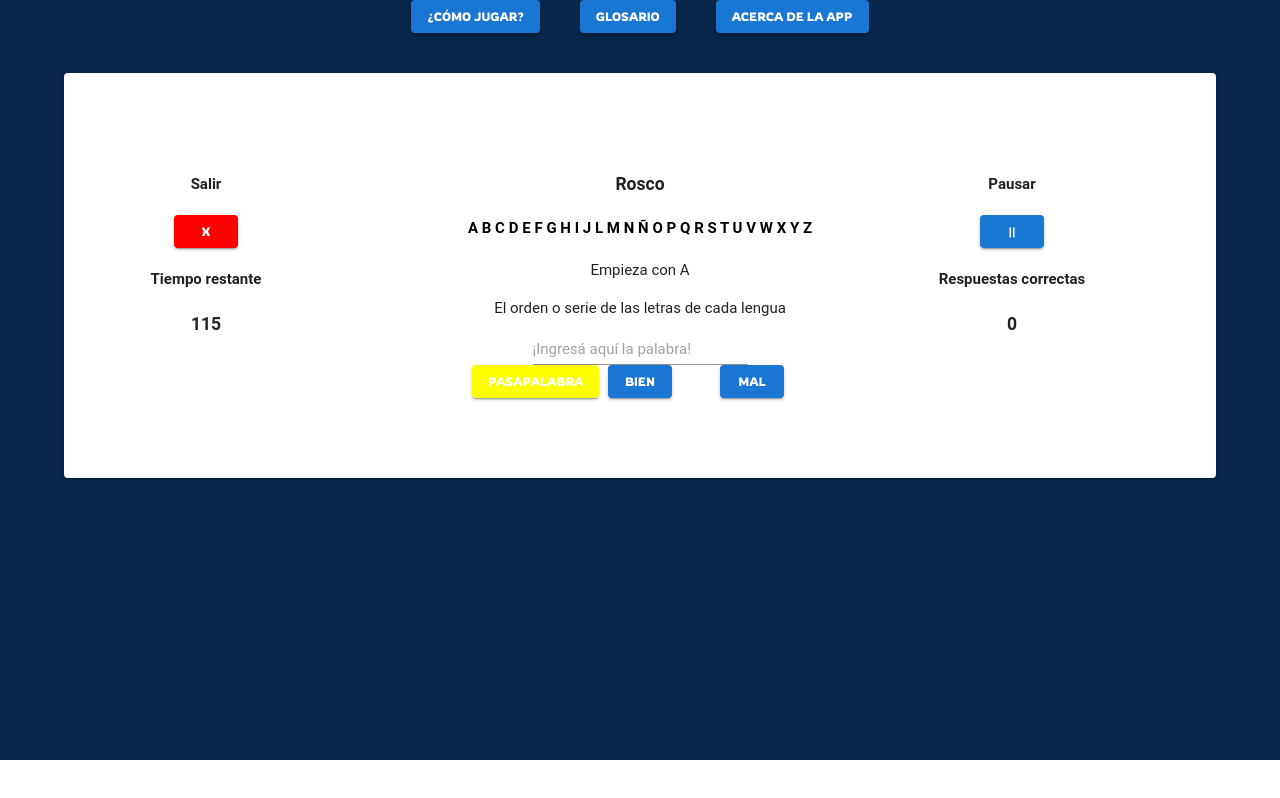
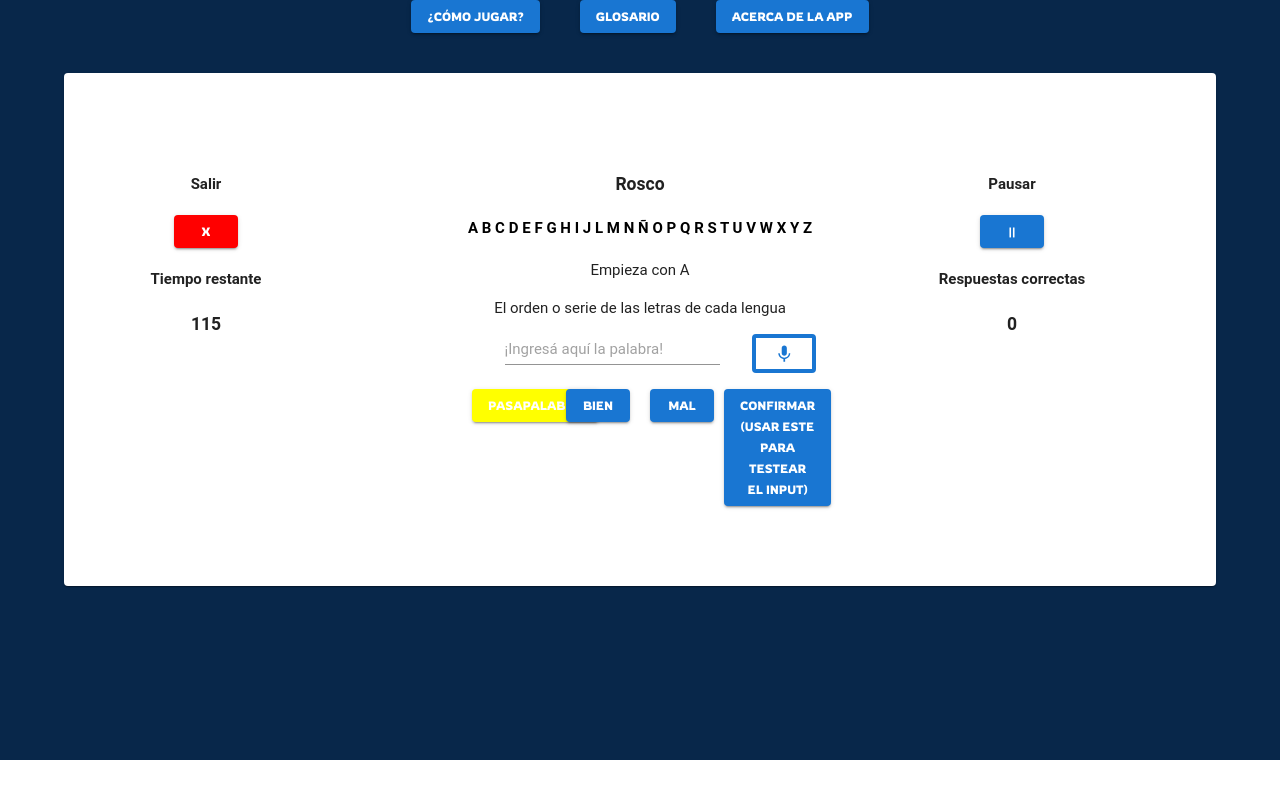
Before and after one commit to tadeovelis/Pasapalabra-ArroyoMaldonado-TPIntegradorDEU-2022, a React (Create React App) app: page /rosco in a window 1280 px wide. Built offline with nearby package versions, Linux system fonts and the light colour scheme; the HTML template or start-up script is replaced by a standard one.

Commit message:
Agregar validación de input (con librería de comparación de strings). Agregar botón de reconocimiento de voz (sin implementar). Agregar botón confirmación de input.

```diff
--- a/package.json
+++ b/package.json
@@ -5,6 +5,7 @@
   "dependencies": {
     "@emotion/react": "^11.9.0",
     "@emotion/styled": "^11.8.1",
+    "@mui/icons-material": "^5.8.3",
     "@mui/material": "^5.8.1",
     "@testing-library/jest-dom": "^5.16.4",
     "@testing-library/react": "^13.3.0",
@@ -13,6 +14,7 @@
     "react-dom": "^18.1.0",
     "react-router-dom": "^6.3.0",
     "react-scripts": "5.0.1",
+    "string-similarity": "^4.0.4",
     "web-vitals": "^2.1.4"
   },
   "scripts": {
--- a/src/components/Juego.js
+++ b/src/components/Juego.js
@@ -13,6 +13,7 @@ import ModalIncorrecto from './Modals/ModalIncorrecto'
 import ModalPasapalabra from './Modals/ModalPasapalabra'
 import ModalPausa from './Modals/ModalPausa'
 import ModalSalir from './Modals/ModalSalir'
+import { compareTwoStrings } from 'string-similarity'
 
 
 /* Estados palabras/letras
@@ -24,6 +25,9 @@ import ModalSalir from './Modals/ModalSalir'
 4: es la actual
 
 */
+
+// Si la función de comparación de strings da mayor a este nro la respuesta es correcta.
+const exactitudComparacion = 0.75;
 
 export default function Juego(props) {
 
@@ -75,6 +79,24 @@ export default function Juego(props) {
 
         // Abrir modal
         setModalPasapalabraAbierto(true);
+    }
+
+    // Confirmar el input de la palabra
+    function respondio(palabra) {
+
+        if (palabraCorrecta(palabra) > exactitudComparacion) {
+            alert('¡Correcto!');
+            respondioBien();
+        }
+        else {
+            respondioMal();
+        }
+
+    }
+
+    // Compara los strings con una librería: string-similarity
+    function palabraCorrecta(palabra) {
+        return compareTwoStrings(palabra, palabras[posPalabraActual].palabra)
     }
 
     function proximaPalabra() {
@@ -148,6 +170,7 @@ export default function Juego(props) {
                                 respondioBien={respondioBien}
                                 respondioMal={respondioMal}
                                 respondioPasapalabra={respondioPasapalabra}
+                                respondio={respondio}
                             />
                         </Grid>
                     </Grid>
--- a/src/components/Rosco/InputUsuario.js
+++ b/src/components/Rosco/InputUsuario.js
@@ -1,19 +1,55 @@
-import { Input } from "@mui/material"
+import { IconButton, Input } from "@mui/material"
 import { Button } from "@mui/material"
 import { Grid } from "@mui/material"
+import KeyboardVoiceIcon from '@mui/icons-material/KeyboardVoice'
+import { useState } from "react"
 
 export default function InputUsuario(props) {
+
+    const [palabra, setPalabra] = useState('');
+
+    const handleChange = (e) => {
+        setPalabra(e.target.value)
+    }
+
+    const respondio = () => {
+        props.respondio(palabra)
+    }
+
     return (
         <div>
-            <Grid container px={10}>
-                <Grid item xs={12}>
+            <Grid container px={10} spacing={2}>
+                <Grid container item xs={12}>
+                    <Grid item xs={10}>
                         <Input
+                            id="palabra"
+                            type="text"
+                            onChange={handleChange}
                             placeholder="¡Ingresá aquí la palabra!"
                         >
-                        Asdas
+
+
                         </Input>
                     </Grid>
-                <Grid item xs={4}>
+
+                    {/* Reconocimiento de voz */}
+                    <Grid item xs={2}>
+                        <Button
+                            variant="outlined"
+                            sx={{
+                                borderWidth: 4,
+                                borderColor: '#1976d2'
+                            }}
+                        >
+                            <KeyboardVoiceIcon
+                                sx={{ color: "#1976d2" }}
+                            />
+                        </Button>
+                    </Grid>
+                </Grid>
+
+                <Grid container item xs={12}>
+                    <Grid item xs={3}>
                         <Button
                             variant="contained"
                             onClick={props.respondioPasapalabra}
@@ -23,7 +59,7 @@ export default function InputUsuario(props) {
                             Pasapalabra
                         </Button>
                     </Grid>
-                <Grid item xs={4}>
+                    <Grid item xs={3}>
                         <Button
                             variant="contained"
                             onClick={props.respondioBien}
@@ -31,7 +67,7 @@ export default function InputUsuario(props) {
                             Bien
                         </Button>
                     </Grid>
-                <Grid item xs={4}>
+                    <Grid item xs={3}>
                         <Button
                             variant="contained"
                             onClick={props.respondioMal}
@@ -39,6 +75,15 @@ export default function InputUsuario(props) {
                             Mal
                         </Button>
                     </Grid>
+                    <Grid item xs={3}>
+                        <Button
+                            variant="contained"
+                            onClick={respondio}
+                        >
+                            Confirmar (usar este para testear el input)
+                        </Button>
+                    </Grid>
+                </Grid>
             </Grid>
         </div>
     )
--- a/src/components/Rosco/Rosco.js
+++ b/src/components/Rosco/Rosco.js
@@ -16,6 +16,7 @@ export default function Rosco(props) {
                 respondioBien={props.respondioBien}
                 respondioMal={props.respondioMal}
                 respondioPasapalabra={props.respondioPasapalabra}
+                respondio={props.respondio}
             />
         </div>
     )
```
Also changed, not shown: 1 other file (tests, documents, lock files or other folders). Lines whose indentation alone changed are shown as unchanged.
